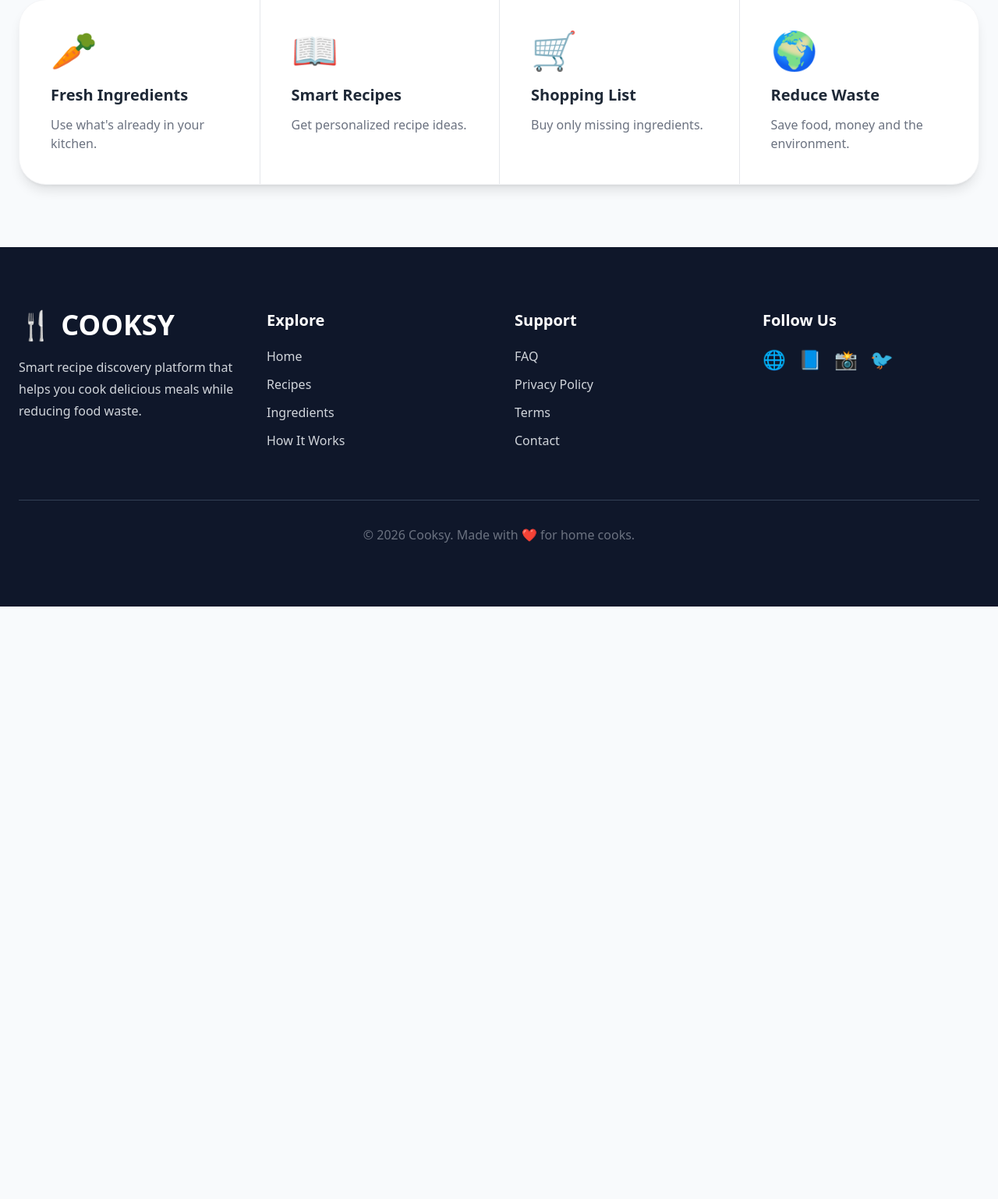
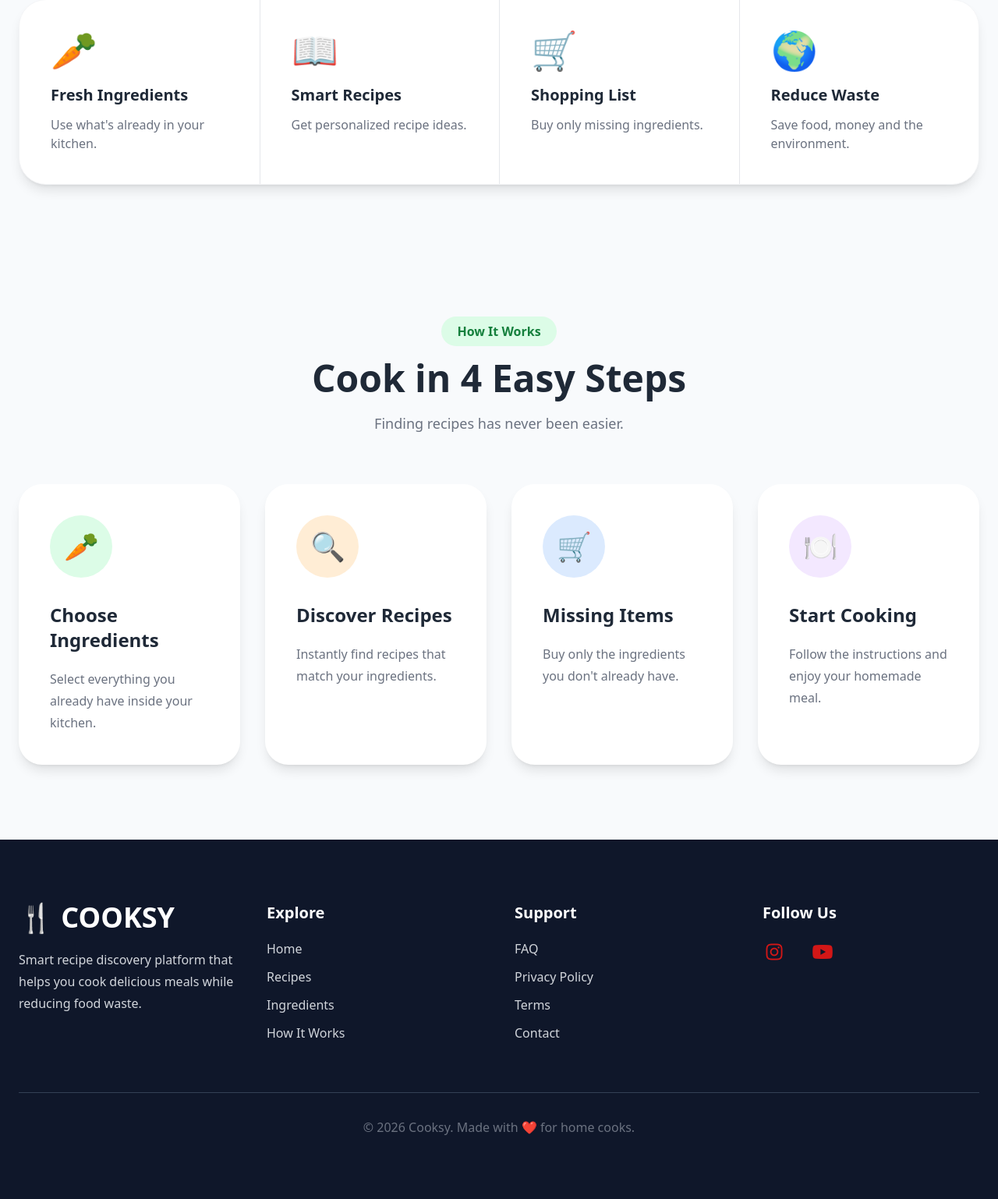
Before and after one commit to anasmuhd01/Cooksy, a Django app: page / in a window 1280 px wide. Shown: the part 847-2385 px from the top of the page at 78% size. Before the commit the page ends 1625 px from the top, so only its background shows below. Run offline with Django 5.2, Linux system fonts and the light colour scheme; some libraries are stand-ins or nearby versions.

Commit message:
base improvements

```diff
--- a/frontmodules/templates/base.html
+++ b/frontmodules/templates/base.html
@@ -7,6 +7,9 @@
 
     <title>COOKSY</title>
     <script src="https://cdn.tailwindcss.com"></script>
+    <link rel="stylesheet" href="https://cdnjs.cloudflare.com/ajax/libs/font-awesome/7.0.1/css/all.min.css"
+        integrity="sha512-2SwdPD6INVrV/lHTZbO2nodKhrnDdJK9/kg2XD1r9uGqPo1cUbujc+IYdlYdEErWNu69gVcYgdxlmVmzTWnetw=="
+        crossorigin="anonymous" referrerpolicy="no-referrer" />
 
 </head>
 
@@ -182,7 +185,7 @@
 
                                 <h2 class="text-4xl font-black text-green-700">
 
-                                    10K+
+                                    100+
 
                                 </h2>
 
@@ -214,7 +217,7 @@
 
                                 <h2 class="text-4xl font-black text-green-700">
 
-                                    35K+
+                                    1000+
 
                                 </h2>
 
@@ -413,8 +416,133 @@
 
         </section>
 
-<!-- HOW IT WORKS  -->
+        <!-- HOW IT WORKS  -->
+        <section id="how" class="py-24">
 
+            <div class="max-w-7xl mx-auto px-6">
+
+                <div class="text-center mb-16">
+
+                    <span class="bg-green-100 text-green-700 px-5 py-2 rounded-full font-semibold">
+
+                        How It Works
+
+                    </span>
+
+                    <h2 class="text-5xl font-black mt-6">
+
+                        Cook in 4 Easy Steps
+
+                    </h2>
+
+                    <p class="text-gray-500 mt-5 text-lg">
+
+                        Finding recipes has never been easier.
+
+                    </p>
+
+                </div>
+
+                <div class="grid md:grid-cols-2 xl:grid-cols-4 gap-8">
+
+                    <!-- STEP -->
+
+                    <div
+                        class="group bg-white rounded-[30px] p-10 shadow-lg hover:shadow-2xl transition hover:-translate-y-2">
+
+                        <div class="w-20 h-20 rounded-full bg-green-100 flex items-center justify-center text-4xl">
+
+                            🥕
+                        </div>
+
+                        <h3 class="font-bold text-2xl mt-8">
+
+                            Choose Ingredients
+
+                        </h3>
+
+                        <p class="text-gray-500 mt-5 leading-7">
+
+                            Select everything you already have inside your kitchen.
+
+                        </p>
+
+                    </div>
+
+                    <div
+                        class="group bg-white rounded-[30px] p-10 shadow-lg hover:shadow-2xl transition hover:-translate-y-2">
+
+                        <div class="w-20 h-20 rounded-full bg-orange-100 flex items-center justify-center text-4xl">
+
+                            🔍
+
+                        </div>
+
+                        <h3 class="font-bold text-2xl mt-8">
+
+                            Discover Recipes
+
+                        </h3>
+
+                        <p class="text-gray-500 mt-5 leading-7">
+
+                            Instantly find recipes that match your ingredients.
+
+                        </p>
+
+                    </div>
+
+                    <div
+                        class="group bg-white rounded-[30px] p-10 shadow-lg hover:shadow-2xl transition hover:-translate-y-2">
+
+                        <div class="w-20 h-20 rounded-full bg-blue-100 flex items-center justify-center text-4xl">
+
+                            🛒
+
+                        </div>
+
+                        <h3 class="font-bold text-2xl mt-8">
+
+                            Missing Items
+
+                        </h3>
+
+                        <p class="text-gray-500 mt-5 leading-7">
+
+                            Buy only the ingredients you don't already have.
+
+                        </p>
+
+                    </div>
+
+                    <div
+                        class="group bg-white rounded-[30px] p-10 shadow-lg hover:shadow-2xl transition hover:-translate-y-2">
+
+                        <div class="w-20 h-20 rounded-full bg-purple-100 flex items-center justify-center text-4xl">
+
+                            🍽️
+
+                        </div>
+
+                        <h3 class="font-bold text-2xl mt-8">
+
+                            Start Cooking
+
+                        </h3>
+
+                        <p class="text-gray-500 mt-5 leading-7">
+
+                            Follow the instructions and enjoy your homemade meal.
+
+                        </p>
+
+                    </div>
+
+                </div>
+
+            </div>
+
+        </section>
 
         <!-- FOOTER -->
         <footer class="bg-slate-900 text-gray-300">
@@ -502,13 +630,13 @@
 
                         <div class="flex gap-4 text-2xl">
 
-                            <a href="#" class="hover:text-green-400">🌐</a>
+                            <a href="#" class="hover:text-green-400"><i class="fa-brands fa-instagram"
+                                    style="color: rgb(210, 23, 23);"></i></a>
+                            <a href="#" class="hover:text-green-400"><a href="#" class="hover:text-green-400">
+                                    <i class="fa-brands fa-youtube" style="color: rgb(210, 23, 23);"></i></a>
+                            </a>
 
-                            <a href="#" class="hover:text-green-400">📘</a>
 
-                            <a href="#" class="hover:text-green-400">📸</a>
-
-                            <a href="#" class="hover:text-green-400">🐦</a>
 
                         </div>
 
```
